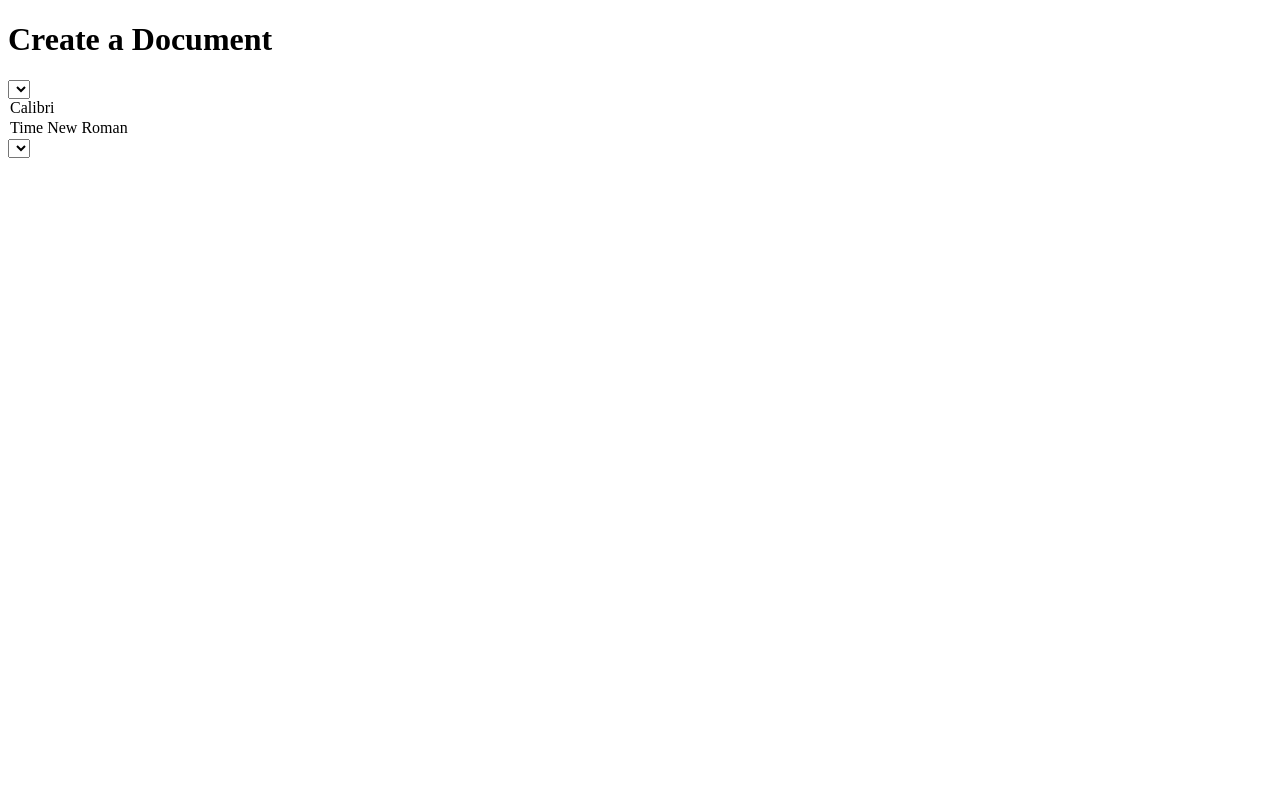
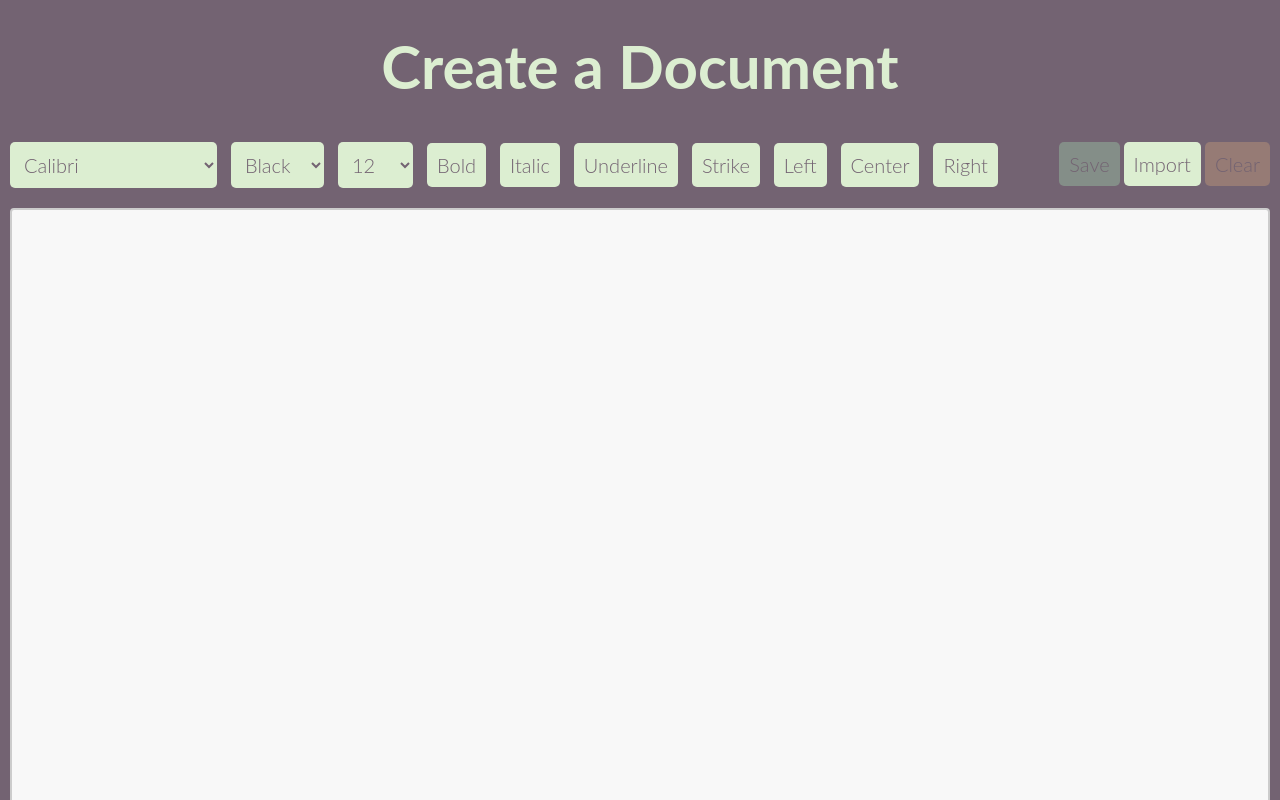
Before and after one commit to Noahs9576/eecsRepo, a plain HTML site: page editor.html in a window 1280 px wide. Shown: the top 800 px of the page. Drawn offline with nearby package versions, Linux system fonts and the light colour scheme.

Commit message:
editor update1

```diff
--- a/editor.css
+++ b/editor.css
@@ -0,0 +1,79 @@
+*{
+    margin: 0;
+    padding: 0;
+    box-sizing: border-box;
+}
+
+body{
+    background-color: #736372;
+
+    display: grid;
+    gap: 20px;
+
+    padding: 10px;
+}
+
+header{
+    text-align: center;
+    color: #DCEED1;
+    font-family: 'Lato', sans-serif;
+    font-size: 30px;
+    font-weight: 300;
+    padding: 20px;
+}
+
+.action-header{
+    display: flex;
+
+    width: 100%;
+}
+
+.option-container{
+    flex: 1;
+}
+
+.option-container > *:not(:first-child){
+    margin-left: 10px;
+}
+
+.default-button{
+    background-color: #DCEED1;
+    color: #736372;
+    font-family: 'Lato', sans-serif;
+    font-size: 20px;
+    font-weight: 300;
+    padding: 10px;
+    border: none;
+    border-radius: 5px;
+    cursor: pointer;
+}
+
+.default-button:hover{
+    background-color: #8a7374;
+}
+
+.save-button{
+    background-color: #848E88;
+}
+.clear-button{
+    background-color: #967B75;
+}
+
+.text-wrapper{
+    width: 100%;
+}
+
+.text-wrapper > textarea{
+    width: 100%;
+    max-height: 900px;
+    padding: 12px 20px;
+    box-sizing: border-box;
+    border: 2px solid #ccc;
+    border-radius: 4px;
+    background-color: #f8f8f8;
+    font-size: 16px;
+    resize: none;
+
+    font-size: 12px;
+    font-family: 'Calibri';
+}
--- a/editor.html
+++ b/editor.html
@@ -5,6 +5,7 @@
   <title> Editor </title>
   <link rel="stylesheet" type="text/css" href="editor.css" title="style" />
   <script src="editor.js"></script>
+  <script src="https://ajax.googleapis.com/ajax/libs/jquery/3.6.3/jquery.min.js"></script>
 </head>
 
 <body>
@@ -14,15 +15,113 @@
         </h1>
     </header>
 
-    <div>
-        <select name="Font Style" id="style">Select Font</select>
-            <option value="Calibri">Calibri</option>
-            <option value="Time New Roman">Time New Roman</option>
-        </select>
+    <div class = "action-header">
+        <div class = "option-container">
+            <select name="Font Style" id="style" class = "default-button" onchange ="SetStyle(this)">Select Font
+                <option selected value="Calibri">Calibri</option>
+                <option value="Times New Roman">Times New Roman</option>
+                <option value="Arial">Arial</option>
+                <option value="Georgia">Georgia</option>
+                <option value="Verdana">Verdana</option>
+                <option value="Tahoma">Tahoma</option>
+                <option value="Trebuchet MS">Trebuchet MS</option>
+                <option value="Impact">Impact</option>
+                <option value="Courier New">Courier New</option>
+                <option value="Lucida Console">Lucida Console</option>
+                <option value="Comic Sans MS">Comic Sans MS</option>
+                <option value="Brush Script MT">Brush Script MT</option>
+                <option value="Lucida Handwriting">Lucida Handwriting</option>
+                <option value="Monotype Corsiva">Monotype Corsiva</option>
+                <option value="Garamond">Garamond</option>
+            </select>
 
-        <select name="Font Size" id="size" value="12">12</select>
+            <select name="Font Color" id="color" class = "default-button" onchange ="SetColor(this)">Select Color
+                <option value="Black">Black</option>
+                <option value="Red">Red</option>
+                <option value="Blue">Blue</option>
+                <option value="Green">Green</option>
+            </select>
 
+            <select name="Font Size" id="size" class = "default-button" onchange ="SetSize(this)">Select Size
+                <option value="8">8</option>
+                <option value="9">10</option>
+                <option value="10">10</option>
+                <option selected value="12">12</option>
+                <option value="14">14</option>
+                <option value="16">16</option>
+                <option value="18">18</option>
+                <option value="20">20</option>
+                <option value="22">22</option>
+                <option value="24">24</option>
+                <option value="26">26</option>
+                <option value="28">28</option>
+                <option value="30">30</option>
+                <option value="32">32</option>
+                <option value="34">34</option>
+                <option value="36">36</option>
+                <option value="38">38</option>
+                <option value="40">40</option>
+                <option value="42">42</option>
+                <option value="44">44</option>
+                <option value="46">46</option>
+                <option value="48">48</option>
+                <option value="50">50</option>
+                <option value="52">52</option>
+                <option value="54">54</option>
+                <option value="56">56</option>
+                <option value="58">58</option>
+                <option value="60">60</option>
+                <option value="62">62</option>
+                <option value="64">64</option>
+                <option value="66">66</option>
+                <option value="68">68</option>
+                <option value="70">70</option>
+                <option value="72">72</option>
+                <option value="74">74</option>
+                <option value="76">76</option>
+                <option value="78">78</option>
+                <option value="80">80</option>
+                <option value="82">82</option>
+                <option value="84">84</option>
+                <option value="86">86</option>
+                <option value="88">88</option>
+                <option value="90">90</option>
+                <option value="92">92</option>
+                <option value="94">94</option>
+                <option value="96">96</option>
+                <option value="98">98</option>
+                <option value="100">100</option>
+
+            </select>
+
+            <button id="bold" class = "default-button" onclick="SetBold()">Bold</button>
+            <button id="italic" class = "default-button" onclick="SetItalic()">Italic</button>
+            <button id="underline" class = "default-button" onclick="SetUnderline()">Underline</button>
+            <button id="strike" class = "default-button" onclick="SetStrike()">Strike</button>
+            <button id="left" class = "default-button" onclick="SetLeft()">Left</button>
+            <button id="center" class = "default-button" onclick="SetCenter()">Center</button>
+            <button id="right" class = "default-button" onclick="SetRight()">Right</button>
+
+        </div>
+        <div class = "action-container">
+            <button id="save" class = "default-button save-button">Save</button>
+            <button id="import" class = "default-button import-button">Import</button>
+            <button id="clear" class = "default-button clear-button">Clear</button>
+        </div>
 
     </div>
 
+
+
+    <div class = "text-wrapper">
+        <textarea id="text" rows="58" cols="100"></textarea>
+    </div>
+
+    <footer>
+        <p>
+            &copy; 2019
+        </p>
+    </footer>
+
 </body>
+</html>
--- a/editor.js
+++ b/editor.js
@@ -0,0 +1,39 @@
+function SetStyle(selectObj){
+    $("textarea").css("font-family", selectObj.value);
+}
+
+function SetColor(selectObj){
+    $("textarea").css("color", selectObj.value);
+}
+
+function SetSize(selectObj){
+    $("textarea").css("font-size", selectObj.value + "px");
+}
+
+function ToggleBold(){
+    $("textarea").css("font-weight", $("textarea").css("font-weight") == "bold" ? "normal" : "bold");
+}
+
+function ToggleItalic(){
+    $("textarea").css("font-style", $("textarea").css("font-style") == "italic" ? "normal" : "italic");
+}
+
+function ToggleUnderline(){
+    $("textarea").css("text-decoration", $("textarea").css("text-decoration") == "underline" ? "none" : "underline");
+}
+
+function ToggleStrike(){
+    $("textarea").css("text-decoration", $("textarea").css("text-decoration") == "line-through" ? "none" : "line-through");
+}
+
+function SetLeft(){
+    $("textarea").css("text-align", "left");
+}
+
+function SetCenter(){
+    $("textarea").css("text-align", "center");
+}
+
+function SetRight(){
+    $("textarea").css("text-align", "right");
+}
```
